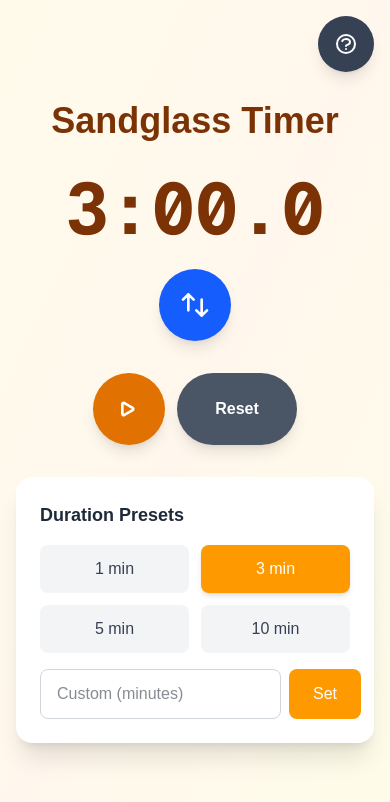
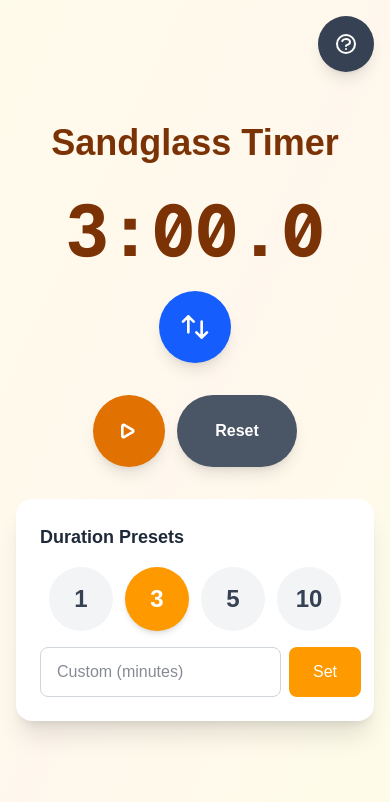
Before and after one commit to AgustinRamiroDiaz/sandglass, a Next.js app: page / in a window 390 px wide. Shown: the top 802 px of the page. Built offline with nearby package versions, Linux system fonts and the light colour scheme.

Commit message:
better UI for mobile

```diff
--- a/src/app/page.tsx
+++ b/src/app/page.tsx
@@ -4,10 +4,10 @@ import { useState } from 'react';
 import { useTimer } from '@/hooks/useTimer';
 
 const PRESET_DURATIONS = [
-  { label: '1 min', value: 60 },
-  { label: '3 min', value: 180 },
-  { label: '5 min', value: 300 },
-  { label: '10 min', value: 600 },
+  { label: '1', value: 60 },
+  { label: '3', value: 180 },
+  { label: '5', value: 300 },
+  { label: '10', value: 600 },
 ];
 
 export default function Home() {
@@ -188,7 +188,12 @@ export default function Home() {
           </button>
           <button
             onClick={reset}
-            className="px-8 py-3 bg-gray-600 hover:bg-gray-700 text-white rounded-full font-semibold shadow-lg transition-all active:scale-95 min-w-[120px]"
+            disabled={isRunning}
+            className={`px-8 py-3 rounded-full font-semibold shadow-lg transition-all min-w-[120px] ${
+              isRunning
+                ? 'bg-gray-400 dark:bg-gray-600 text-gray-200 dark:text-gray-500 cursor-not-allowed'
+                : 'bg-gray-600 hover:bg-gray-700 text-white active:scale-95'
+            }`}
           >
             Reset
           </button>
@@ -198,12 +203,12 @@ export default function Home() {
           <h2 className="text-lg font-semibold text-gray-800 dark:text-gray-200 mb-4">
             Duration Presets
           </h2>
-          <div className="grid grid-cols-2 gap-3 mb-4">
+          <div className="flex gap-3 mb-4 justify-center">
             {PRESET_DURATIONS.map((preset) => (
               <button
                 key={preset.value}
                 onClick={() => setDuration(preset.value)}
-                className={`px-4 py-3 rounded-lg font-medium transition-all active:scale-95 ${
+                className={`w-16 h-16 rounded-full text-2xl font-bold transition-all active:scale-95 ${
                   totalDuration === preset.value
                     ? 'bg-amber-500 text-white shadow-md'
                     : 'bg-gray-100 dark:bg-gray-700 text-gray-700 dark:text-gray-300 hover:bg-gray-200 dark:hover:bg-gray-600'
```
